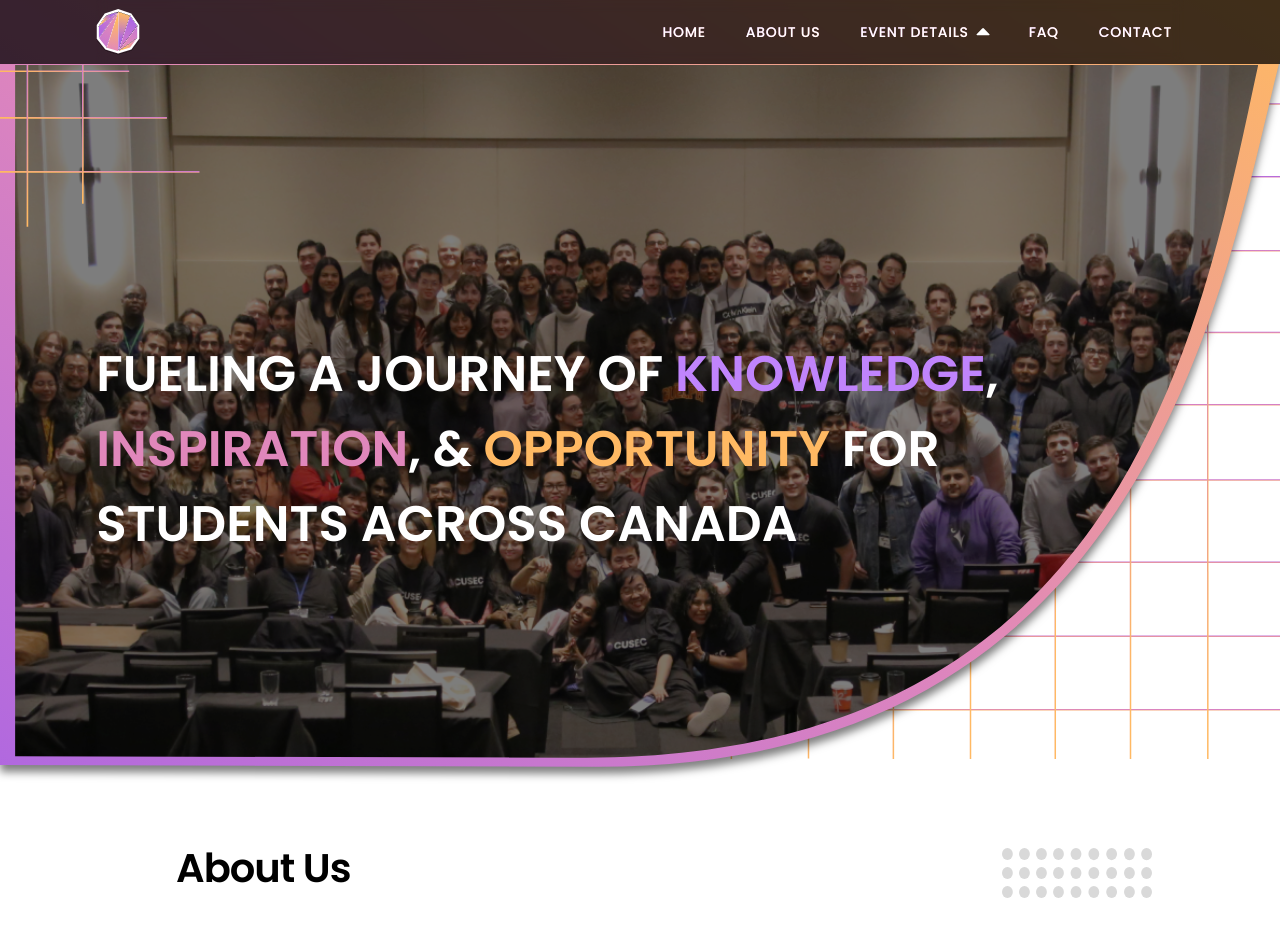
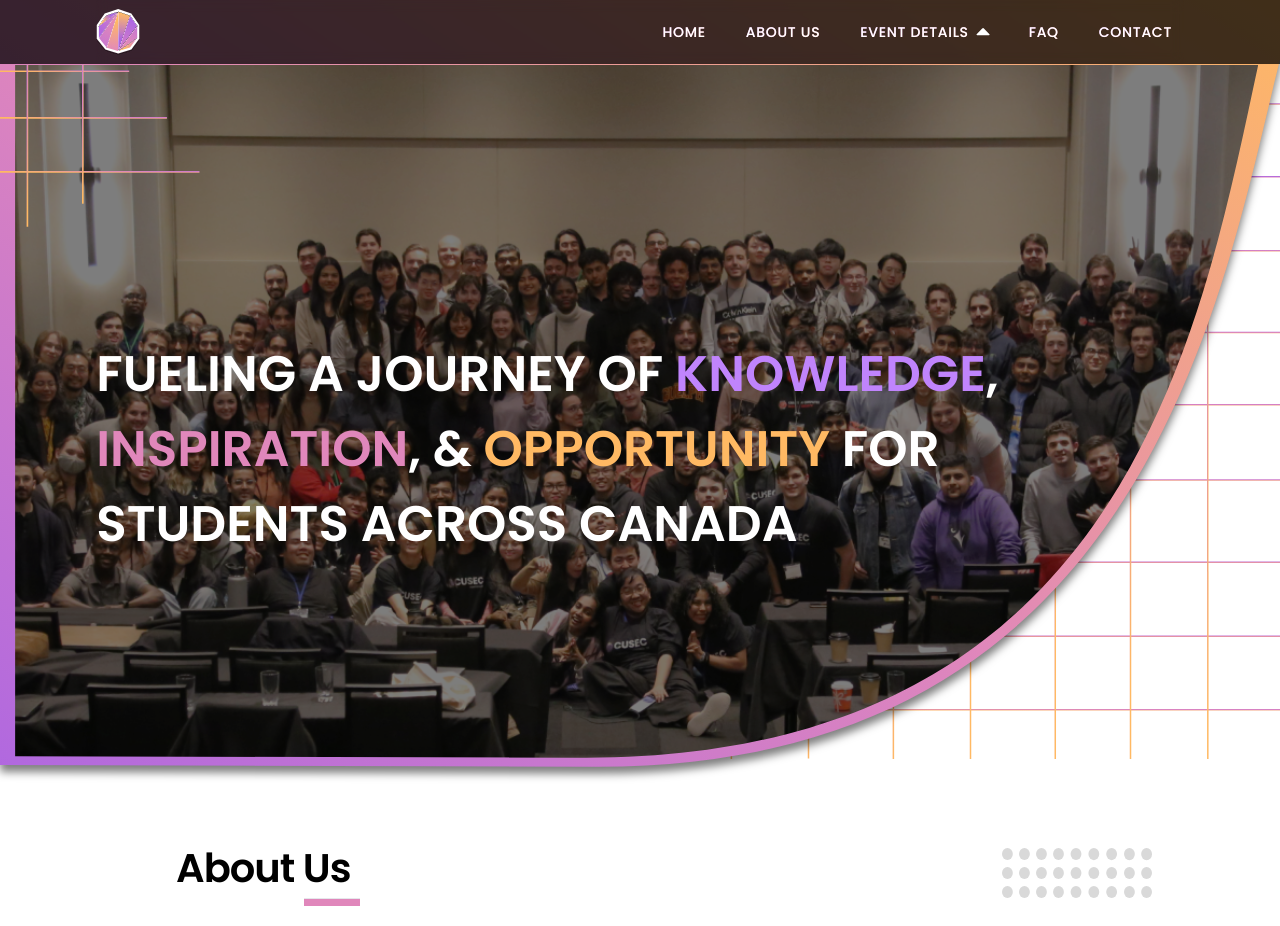
Before and after one commit to cusec/2024, a Next.js app: page /about in a window 1280 px wide. Shown: the top 926 px of the page. Built offline with nearby package versions, Linux system fonts and the light colour scheme.

Commit message:
feat: Add horizontal rule under 'About Us' text in About Us page

```diff
--- a/src/app/about/AboutUs.tsx
+++ b/src/app/about/AboutUs.tsx
@@ -60,12 +60,13 @@ export default function AboutUs() {
       <motion.section
         {...animateInConfigText}
         transition={transitionConfig(0.5)}
-        className="lg:max-w-[1024px] max-w-[768px] space-y-6 px-6 md:px-12 "
+        className="lg:max-w-[1024px] max-w-[768px] px-6 md:px-12 "
       >
         <p className="font-semibold text-[28px] md:text-[40px] tracking-tight">
           About Us
         </p>
-        <p className="font-regular text-[15px] md:text-[20px]">
+              <hr className="relative left-[5.75rem] md:left-[8rem] max-w-[2rem] md:max-w-[3.5rem] h-2 bg-roseQuartz mb-2 mr-auto" />
+        <p className="font-regular text-[15px] md:text-[20px] mt-6">
           CUSEC is an annual software engineering conference organized by
           students for students across Canada. A small team of tech enthusiasts
           founded CUSEC in 2002 on a mission to educate, inspire, and expose
@@ -73,7 +74,7 @@ export default function AboutUs() {
           computer science.
         </p>
 
-        <p className="font-regular text-[15px] md:text-[20px]">
+        <p className="font-regular text-[15px] md:text-[20px] mt-6">
           These set of values have been integrated into CUSEC for the last 21
           years while enabling attendees to discover knowledgeable speakers,
           connect with sponsoring companies, and make lifelong friends in a safe
--- a/src/app/about/page.tsx
+++ b/src/app/about/page.tsx
@@ -43,7 +43,7 @@ export default function About() {
 
   return (
     <div className="overflow-hidden w-full">
-        <title>About Us</title>
+        <title>About Us - CUSEC 2024</title>
         <meta
           name="description"
           content="Official website for the 2024 edition of the Canadian University Software Engineering Conference."
--- a/src/app/code-of-conduct/page.tsx
+++ b/src/app/code-of-conduct/page.tsx
@@ -27,6 +27,8 @@ const transitionConfig = (delay = 0) => ({
 
 export default function CodeofConduct() {
   return (
+    <>
+    <title>Code of Conduct - CUSEC 2024</title>
     <div className="w-full gradientGridBackground min-h-screen flex justify-center items-center">
       <motion.div
       {...animateInConfigImage}
@@ -200,5 +202,6 @@ export default function CodeofConduct() {
         </Fade>
       </motion.div>
     </div>
+    </>
   );
 }
--- a/src/app/page.tsx
+++ b/src/app/page.tsx
@@ -13,7 +13,7 @@ export default function Home() {
   const fadeBackground = useFadeBackground();
   return (
     <>
-      <title>Home</title>
+      <title>Home - CUSEC 2024</title>
       <meta
         name="description"
         content="Official website for the 2024 edition of the Canadian University Software Engineering Conference."
--- a/src/app/privacy/page.tsx
+++ b/src/app/privacy/page.tsx
@@ -25,6 +25,8 @@ const transitionConfig = (delay = 0) => ({
 
 export default function Privacy() {
   return (
+    <>
+    <title>Privacy Policy - CUSEC 2024</title>
     <div className="w-full gradientGridBackground min-h-screen flex justify-center items-center">
       <motion.div
         {...animateInConfigImage}
@@ -94,5 +96,6 @@ export default function Privacy() {
         </Fade>
       </motion.div>
     </div>
+    </>
   );
 }
--- a/src/app/sponsors/page.tsx
+++ b/src/app/sponsors/page.tsx
@@ -31,7 +31,7 @@ const transitionConfig = (delay = 0) => ({
 export default function Sponsors() {
   return (
     <div className="overflow-hidden">
-      <title>Sponsors</title>
+      <title>Sponsors - CUSEC 2024</title>
       <meta
         name="description"
         content="Official website for the 2024 edition of the Canadian University Software Engineering Conference."
```
